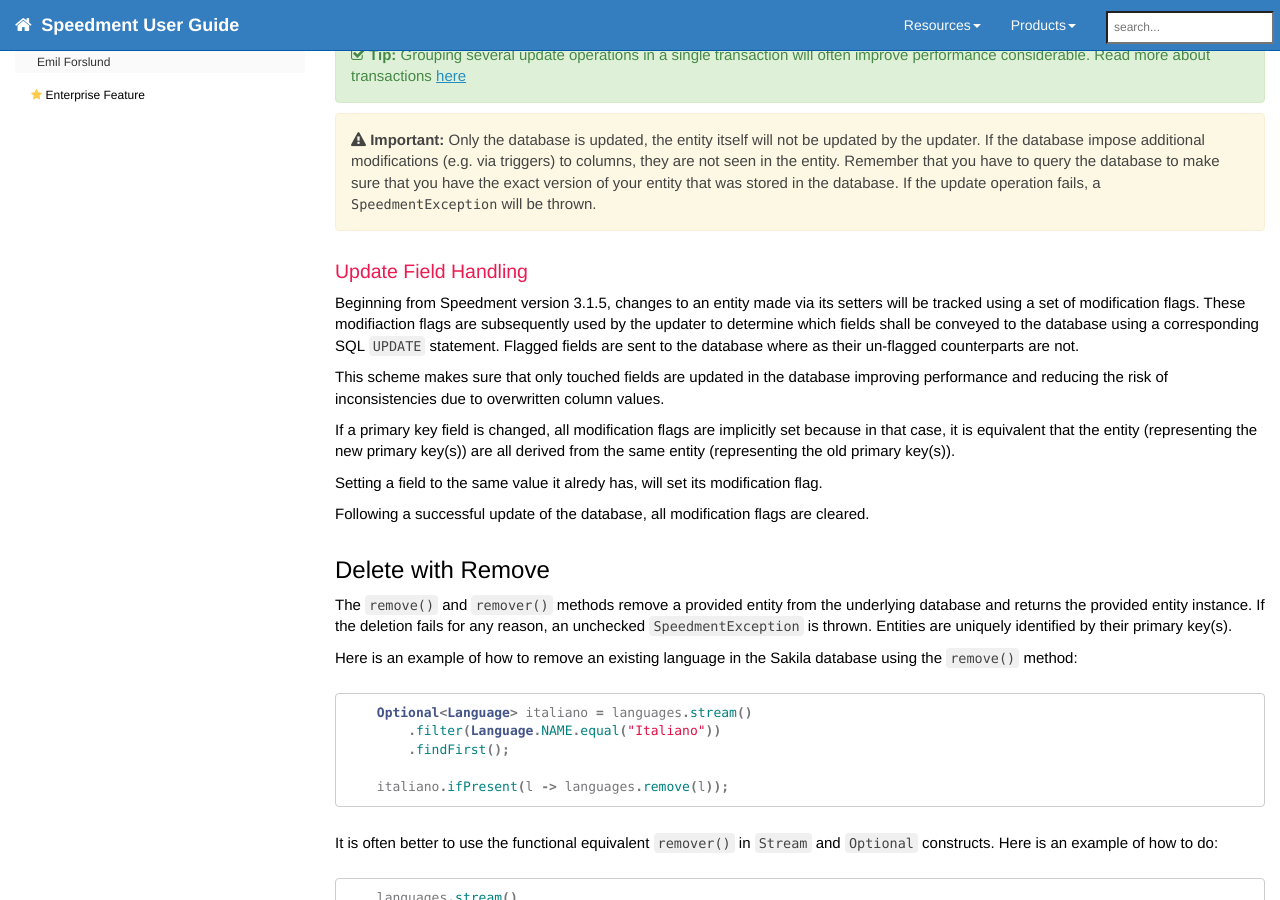
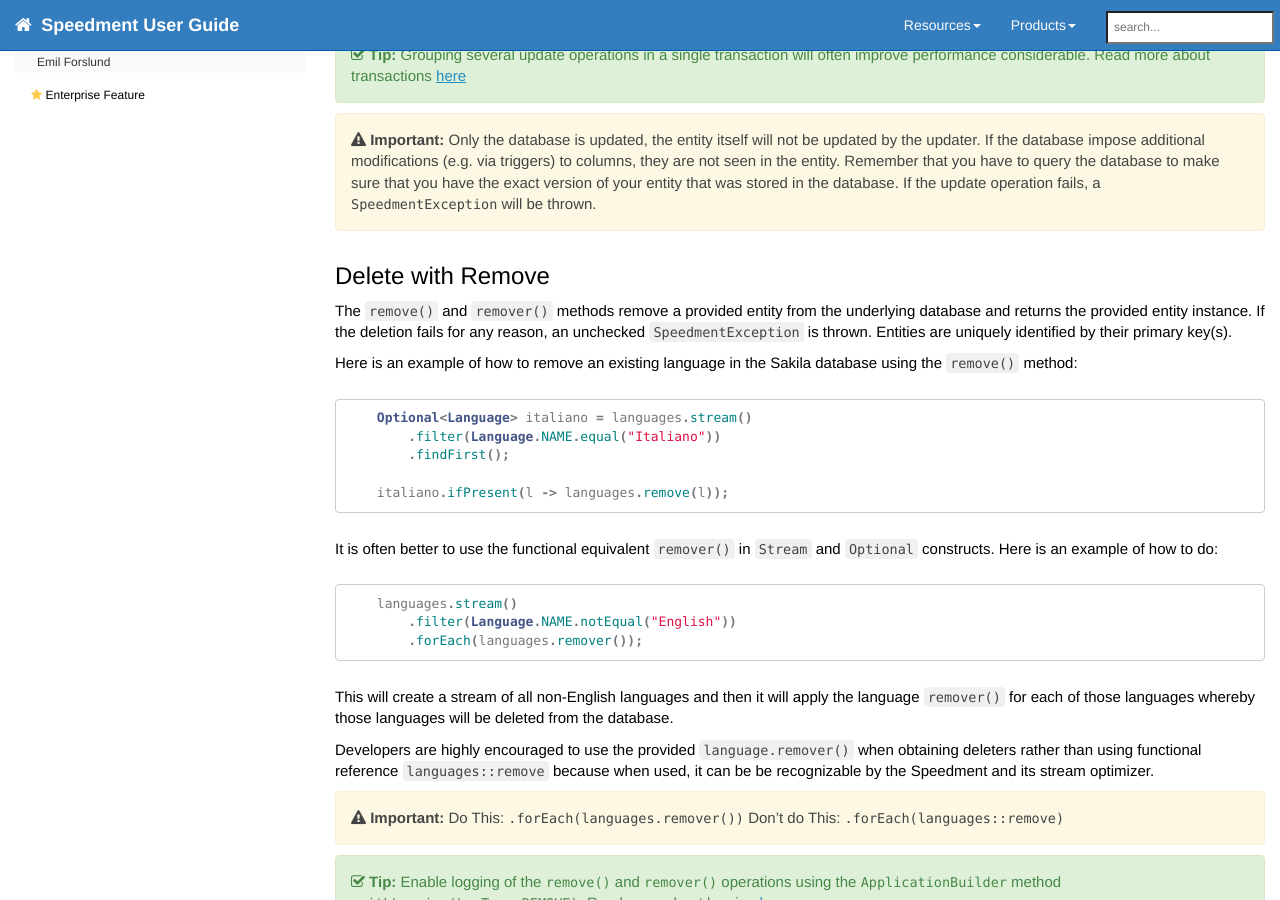
Before and after one commit to speedment/speedment-doc, a Jekyll site: the page built from pages/crud.md, in a window 1280 px wide and 900 px high, scrolled down 3099 px. Built offline with Jekyll 4.4.1, drawn with Linux system fonts in a browser that asks for light colours; nearby versions of some CDN libraries; comment, search, counter and statistics services are not loaded.

Commit message:
Remove incorrect updater field handling paragraphs

```diff
--- a/pages/crud.md
+++ b/pages/crud.md
@@ -147,17 +147,10 @@
 Only the database is updated, the entity itself will not be updated by the updater. If the database impose additional modifications (e.g. via triggers) to columns, they are not seen in the entity. Remember that you have to query the database to make sure that you have the exact version of your entity that was stored in the database. If the update operation fails, a `SpeedmentException` will be thrown.
 " %}
 
-### Update Field Handling
-Beginning from Speedment version 3.1.5, changes to an entity made via its setters will be tracked using a set of modification flags. These modifiaction flags are subsequently used
-by the updater to determine which fields shall be conveyed to the database using a corresponding SQL `UPDATE` statement. Flagged fields are sent to the database where as their un-flagged counterparts are not.
 
-This scheme makes sure that only touched fields are updated in the database improving performance and reducing the risk of inconsistencies due to overwritten column values.
 
-If a primary key field is changed, all modification flags are implicitly set because in that case, it is equivalent that the entity (representing the new primary key(s)) are all derived from the same entity (representing the old primary key(s)).
 
-Setting a field to the same value it alredy has, will set its modification flag.
 
-Following a successful update of the database, all modification flags are cleared.
 
 
 ## Delete with Remove
```
